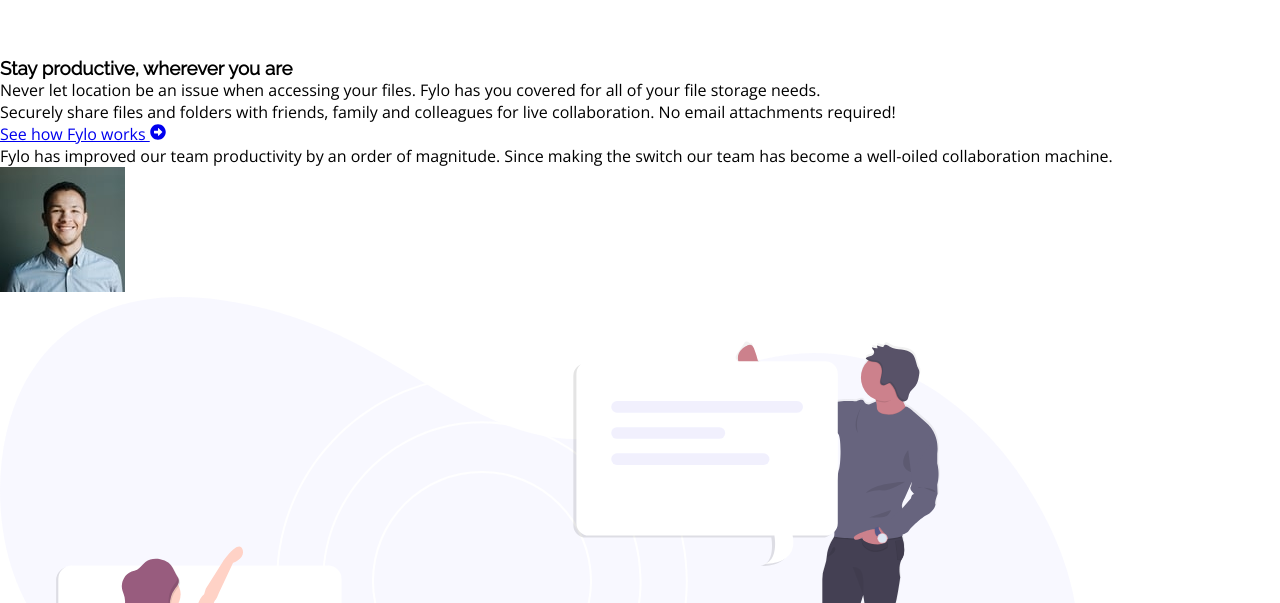
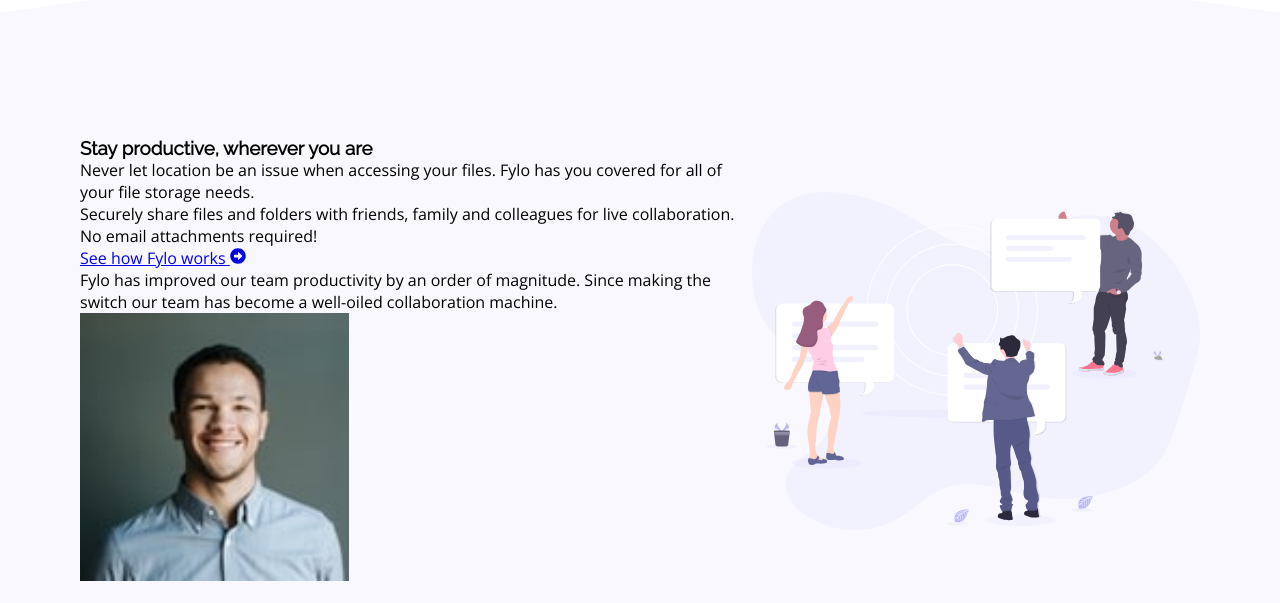
Before and after one commit to PedroMakengo/fylo, a Next.js app: page / in a window 1280 px wide. Shown: the part 837-1440 px from the top of the page. Built offline with nearby package versions, Linux system fonts and the light colour scheme.

Commit message:
Componente AllBackground

```diff
--- a/src/components/Productive/index.tsx
+++ b/src/components/Productive/index.tsx
@@ -1,24 +1,31 @@
-import { FaArrowAltCircleRight } from 'react-icons/fa'
-import style from './style.module.scss';
+import { FaArrowAltCircleRight } from "react-icons/fa";
+import style from "./style.module.scss";
 
 export function Productive() {
   return (
-    <section>
+    <section className={style.productive}>
       <div className={style.background}></div>
       <div className={style.contentProductive}>
+        <div className={style.container}>
           <article>
             <h1>Stay productive, wherever you are</h1>
-          <p>Never let location be an issue when accessing your files. Fylo
-            has you covered for all of your file storage needs.</p>
+            <p>
+              Never let location be an issue when accessing your files. Fylo has
+              you covered for all of your file storage needs.
+            </p>
 
-          <p>Securely share files and folders with friends, family and
+            <p>
+              Securely share files and folders with friends, family and
               colleagues for live collaboration. No email attachments required!
             </p>
 
-          <a href="#">See how Fylo works <FaArrowAltCircleRight /></a>
+            <a href="#">
+              See how Fylo works <FaArrowAltCircleRight />
+            </a>
 
             <div>
-            <p>Fylo has improved our team productivity by an order of
+              <p>
+                Fylo has improved our team productivity by an order of
                 magnitude. Since making the switch our team has become a
                 well-oiled collaboration machine.
               </p>
@@ -29,6 +36,7 @@
           </article>
           <img src="/images/illustration-2.svg" alt="" />
         </div>
+      </div>
     </section>
-  )
+  );
 }
--- a/src/components/Productive/style.module.scss
+++ b/src/components/Productive/style.module.scss
@@ -0,0 +1,28 @@
+.productive {
+  margin-top: -8rem;
+  .background {
+    background-image: url(../../../public/images/bg-curve-desktop.svg);
+    background-position: center;
+    background-repeat: no-repeat;
+    height: 10rem;
+  }
+  .contentProductive {
+    margin-top: -2em;
+    background: #f8f8fe;
+
+    .container {
+      max-width: 1120px;
+      margin: 0 auto;
+
+      display: flex;
+      align-items: center;
+      justify-content: space-between;
+
+      padding: 5rem 0;
+
+      img {
+        width: 40%;
+      }
+    }
+  }
+}
--- a/src/styles/global.scss
+++ b/src/styles/global.scss
@@ -5,11 +5,10 @@
 }
 
 :root {
-
 }
 
 body {
-  font-family: 'Open Sans';
+  font-family: "Open Sans";
   font-weight: 400;
 }
 
```
Also changed, not shown: src/components/AllBackground/style.module.scss (line endings or trailing spaces). Lines whose indentation alone changed are shown as unchanged.
